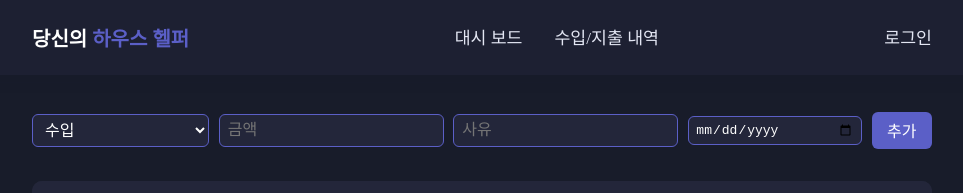
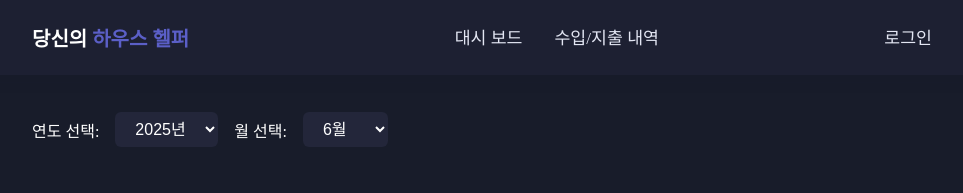
Before and after one commit to uranny/YourHouseHelper, a React (Vite) app: page /table in a window 1280 px wide. Shown: the top 193 px of the page, without its empty margins (158-1121 px from the left). Built offline with nearby package versions, Linux system fonts and the light colour scheme; no server answers.

Commit message:
refactor : add year and month selet button

```diff
--- a/src/pages/Table/index.jsx
+++ b/src/pages/Table/index.jsx
@@ -6,12 +6,37 @@ import * as S from './styled';
 function Table() {
   const {
     newRecord, setNewRecord, handleAddRecord,
-    selectedYear, selectedMonth,
+    selectedYear, selectedMonth, setSelectedYear, setSelectedMonth,
     filteredRecords, handleEditRecord, handleDeleteRecord, CATEGORIES
   } = useTable();
 
   return (
     <S.TablePageWrapper>
+      <div style={{ display: 'flex', alignItems: 'center', gap: '1em', marginBottom: '1em' }}>
+        <label htmlFor="table-year-select" style={{ color: '#fff', fontWeight: 500 }}>연도 선택:</label>
+        <select
+          id="table-year-select"
+          value={selectedYear}
+          onChange={e => setSelectedYear(Number(e.target.value))}
+          style={{ background: '#23263a', color: '#fff', border: 'none', borderRadius: 6, padding: '0.5em 1em', fontSize: '1em' }}
+        >
+          {Array.from({ length: 10 }, (_, i) => {
+            const y = new Date().getFullYear() - i;
+            return <option key={y} value={y}>{y}년</option>;
+          })}
+        </select>
+        <label htmlFor="table-month-select" style={{ color: '#fff', fontWeight: 500 }}>월 선택:</label>
+        <select
+          id="table-month-select"
+          value={selectedMonth}
+          onChange={e => setSelectedMonth(Number(e.target.value))}
+          style={{ background: '#23263a', color: '#fff', border: 'none', borderRadius: 6, padding: '0.5em 1em', fontSize: '1em' }}
+        >
+          {Array.from({ length: 12 }, (_, i) => (
+            <option key={i + 1} value={i + 1}>{i + 1}월</option>
+          ))}
+        </select>
+      </div>
       <RecordInput
         newRecord={newRecord}
         setNewRecord={setNewRecord}
```
